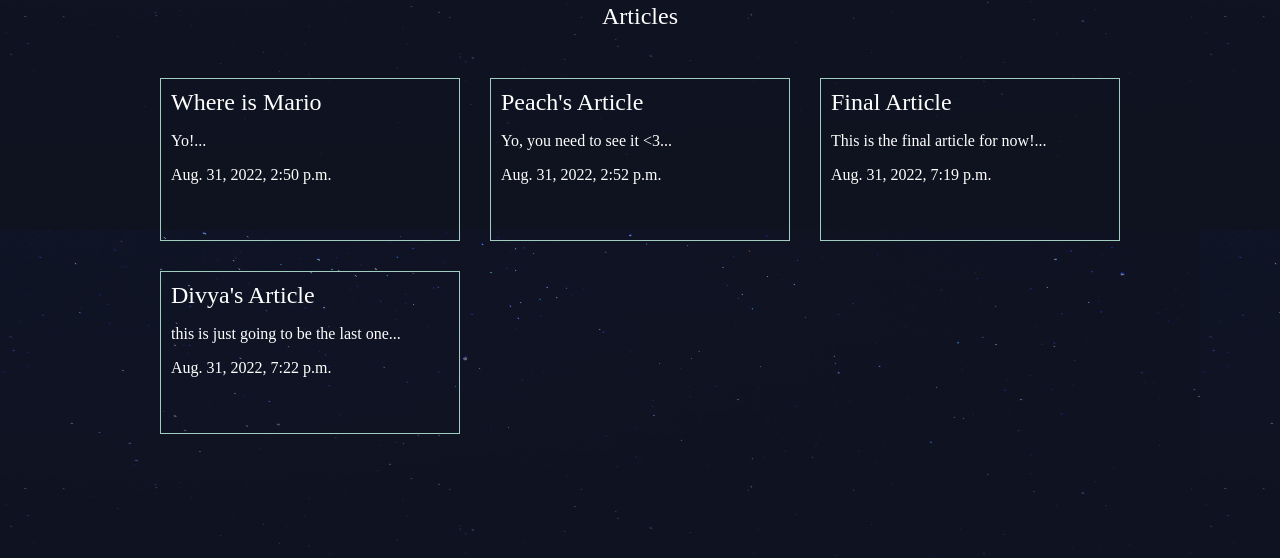
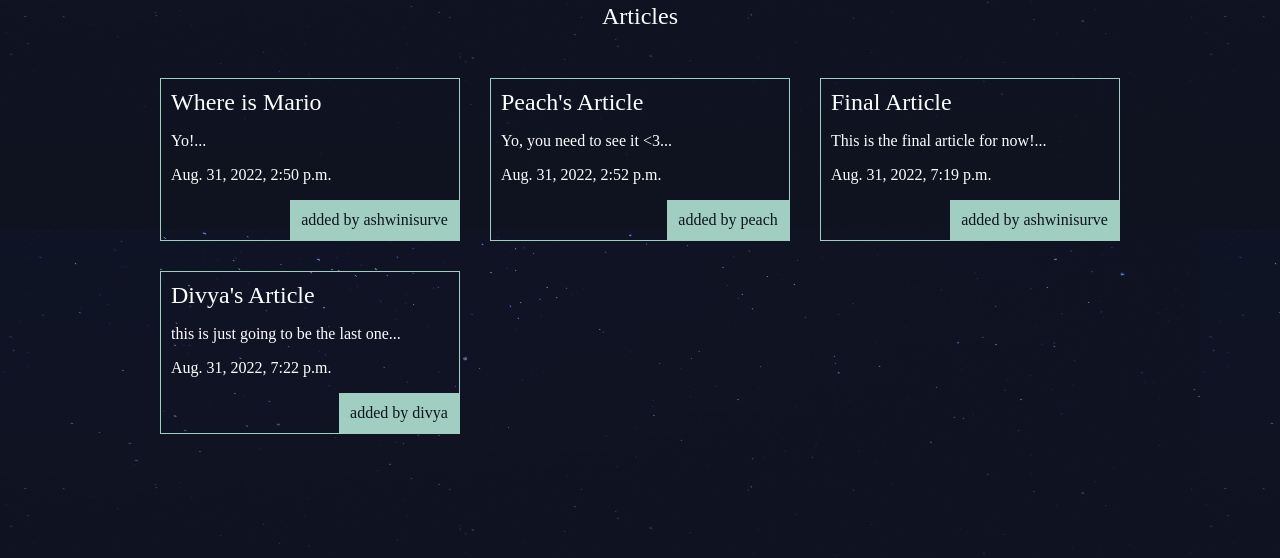
Before and after one commit to surveashwini/django-blogs, a Django app: page / in a window 1280 px wide. Shown: the part 242-800 px from the top of the page. Run offline with Django 4.2, Linux system fonts and the light colour scheme; a user stored in the database is signed in; data comes from the database, SQL or seed files in the repository; parts of the project's set-up code (start-up, migrations or seed data) failed here and were passed over.

Commit message:
added by author - implemented

```diff
--- a/articles/templates/articles/article_list.html
+++ b/articles/templates/articles/article_list.html
@@ -9,6 +9,7 @@
         <h2><a href="{% url 'articles:detail' slug=article.slug %}">{{article.title}}</a></h2>
         <p>{{article.snippet}}</p>
         <p>{{article.date}}</p>
+        <label class="author">added by {{article.author}}</label>
       </div>
     {% endfor %}
   </div>
--- a/assets/styles.css
+++ b/assets/styles.css
@@ -97,14 +97,13 @@ nav button{
     margin: 10px 20px;
 }
 
-.article .author{
-    padding: 10px;
-    background: #00dba0;
-    position: absolute;
-    right: 0;
-    bottom: 0;
-    margin: 0;
-    color: #0f121f;
+.article .author {
+  position: absolute;
+  bottom: 0;
+  right: 0;
+  padding: 0.7rem;
+  background: #a0cfc2;
+  color: #0f121f;
 }
 
 .article-detail .article{
```
